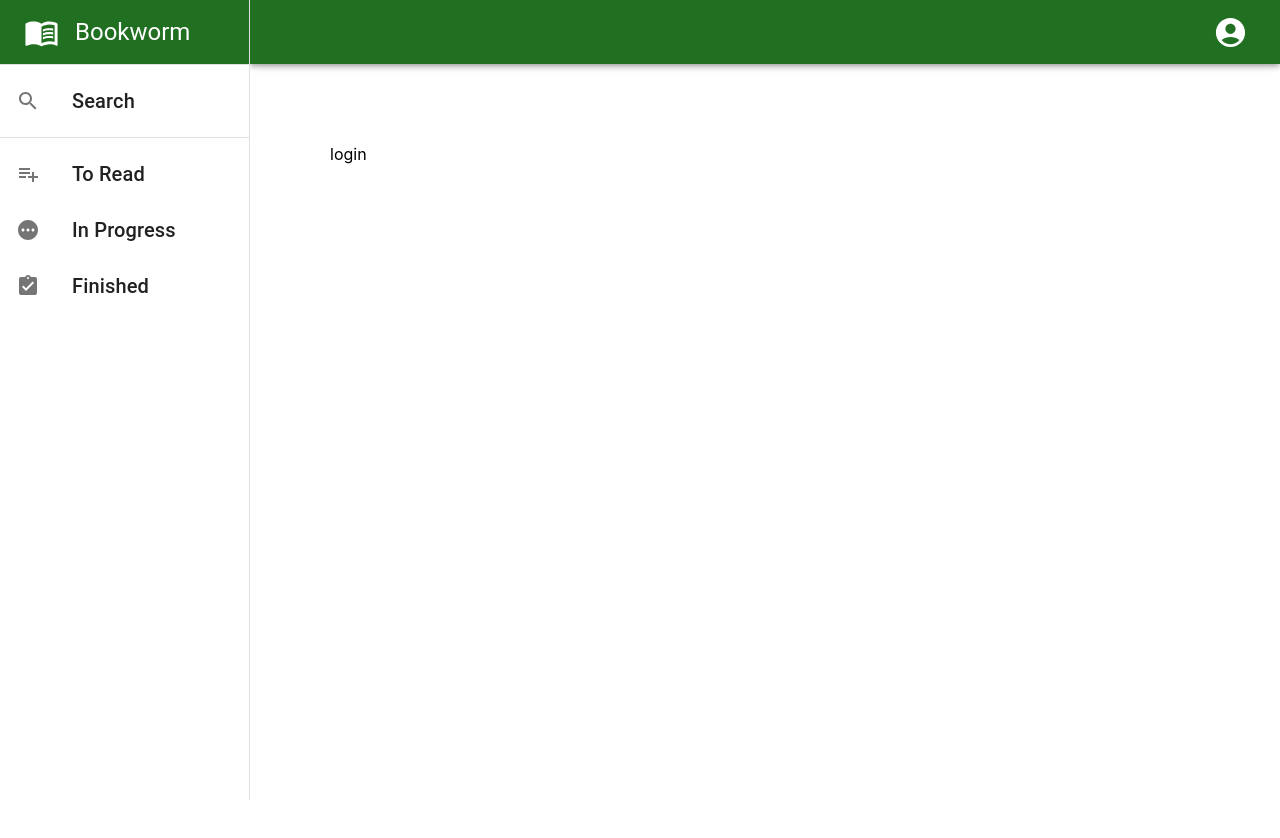
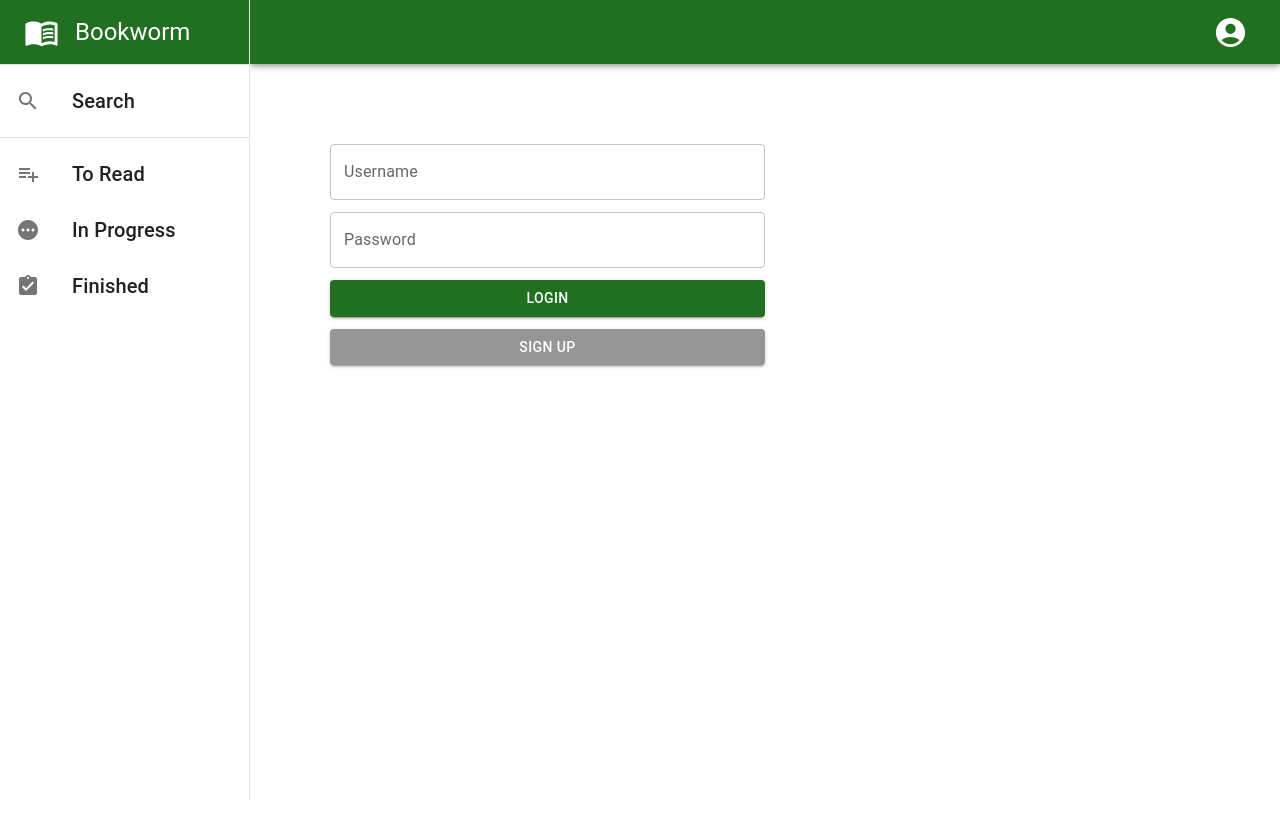
Before and after one commit to yanDavid21/Bookworm, a React (Create React App) app in the folder frontend/: page /login in a window 1280 px wide. Shown: the top 838 px of the page. Built offline with nearby package versions, Linux system fonts and the light colour scheme.

Commit message:
login page frontend

```diff
--- a/frontend/src/pages/Login/index.js
+++ b/frontend/src/pages/Login/index.js
@@ -1,7 +1,16 @@
 import React from "react";
+import { Button, Box } from "@mui/material";
+import TextField from "@mui/material/TextField";
 
 const LoginPage = () => {
-  return <div>login</div>;
+  return <div>
+    <Box sx={{width: "50%"}}>
+      <TextField fullWidth label="Username" id="username-field" />
+      <TextField fullWidth label="Password" id="fullWidth" sx={{mt: 1.5}}/>
+      <Button variant="contained" sx={{width: "100%", mt: 1.5, backgroundColor: "rgb(33, 112, 33)"}}>Login</Button>
+      <Button variant="contained" sx={{width: "100%", mt: 1.5, backgroundColor: "rgb(150, 150, 150)"}}>Sign Up</Button>
+    </Box>
+  </div>;
 };
 
 export default LoginPage;
```
